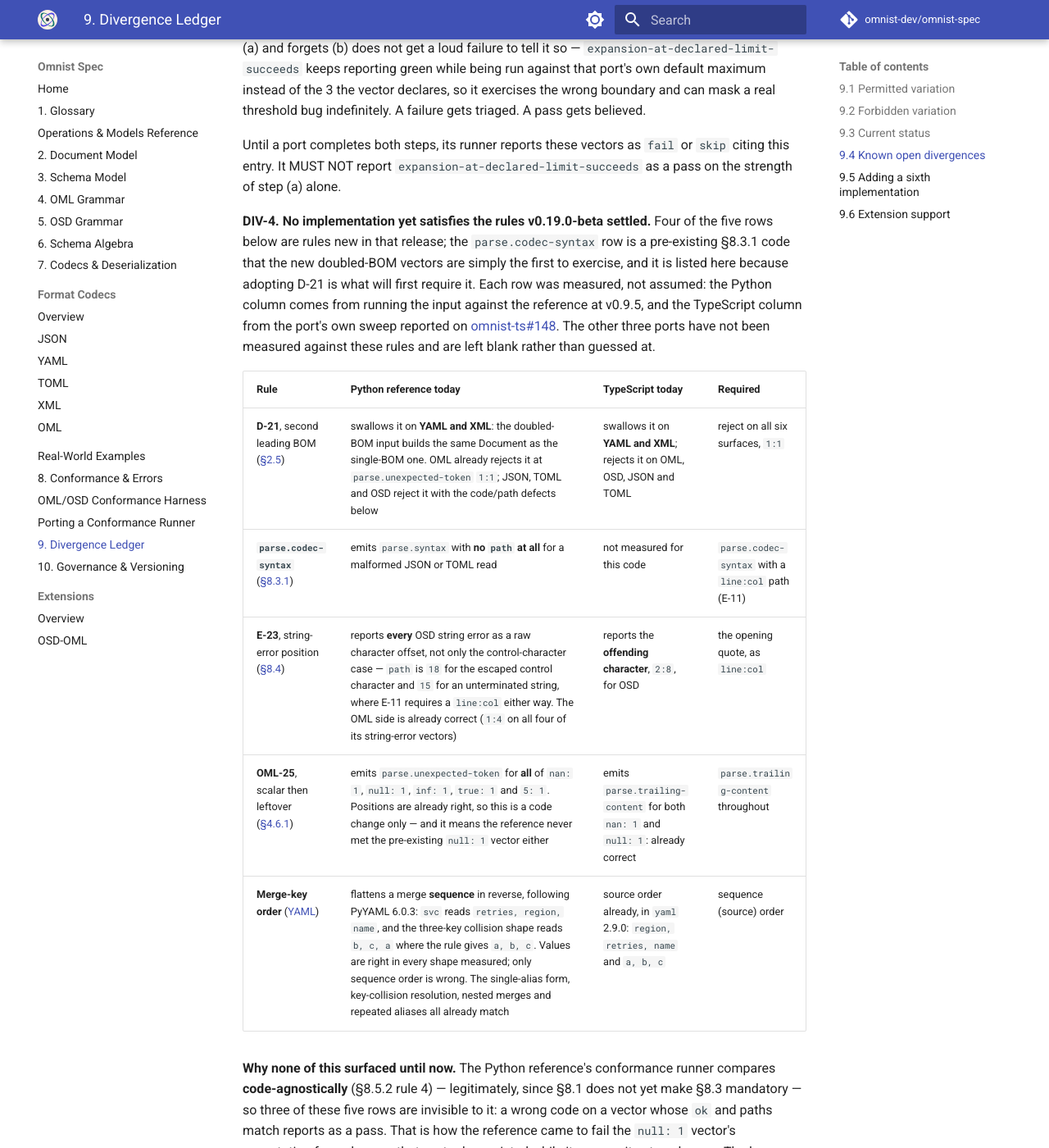
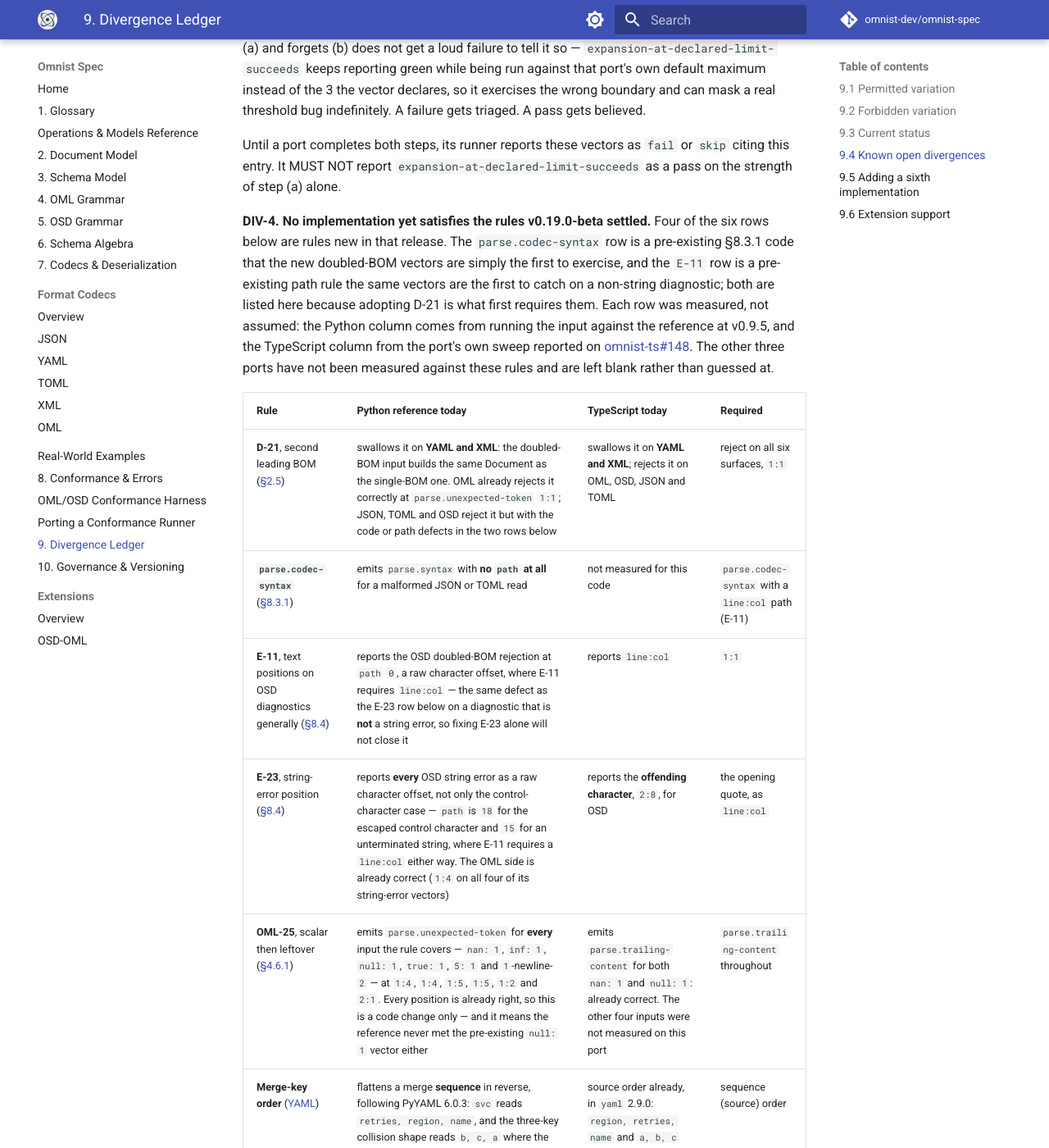
Before and after one commit to omnist-dev/omnist-spec, an MkDocs documentation site: the page built from docs/09-divergence-ledger.md, in a window 1280 px wide and 1400 px high, scrolled down 6304 px. Shown: the whole window at 82% size. Built offline with MkDocs 1.6.1 and Material for MkDocs 9.7.7, drawn with Linux system fonts in a browser that asks for light colours; comment, search, counter and statistics services are not loaded; some of the changed text lies outside the part shown.

Commit message:
Propagate D-21's corrected derivation; close residual review gaps
Second review: the normative text was right but the removal of D-21's false
derivation had not reached the places that quoted it.

- The claim that no grammar admits U+FEFF at offset zero on any of the six
  surfaces is gone from the CHANGELOG bullet (where it contradicted a later
  sentence in the same bullet) and from all six doubled-BOM vector comments.
  Each comment now states the Omnist-imposed MUST and carries only the
  rationale true of its own surface: OML, OSD and TOML reject natively; YAML
  1.2 and XML 1.0 admit a leading mark outright; RFC 8259 gives no
  cardinality. Grepped repo-wide for the phrase family.
- §8.3.1's paragraph above E-24 still carried the narrow definition and is
  widened to match the table row; E-24's "deliberate widening" now names both.
  The §8.3.8 contrast no longer calls the format.* codes refusals while
  offering a warning as the example.
- New DIV-4 row for the OSD doubled-BOM path defect (reference reports 0, not
  1:1) — a raw-offset defect on a diagnostic that is not a string error, so
  fixing E-23 alone will not close it. The OSD vector's "recorded as DIV-4"
  is now true.
- OML-25's DIV-4 row enumerates every input the rule covers including 1\n2,
  and `true: 1` gains the vector the rule's list was asserting without one.
- New formats-json/encoding/interior-bom-is-ordinary-content: nothing
  protected U+FEFF as content, so a pre-check written one character too wide
  would pass every doubled-BOM vector while corrupting labels and values.
  D-21 now states that a mark not at offset zero MUST be preserved.
- D-21 names what it costs: a YAML file whose first key is an unquoted key
  beginning with U+FEFF becomes unreadable. Measured — a mark elsewhere in
  that key, in any later key, or in a quoted key all read fine, and JSON,
  TOML and XML lose nothing.
- E-24 reworded decode-agnostically: the check runs on the input text after
  D-14 and D-15, before the codec's own parsing.

Also corrected a claim of my own that this review did not catch: DIV-4 said
four of its rows were invisible to a code-agnostic runner. Only OML-25 is —
the others differ in ok, in paths, or are skipped by that runner for carrying
no structured path. Fixed in the ledger, the porting doc, test-suite/README
and the CHANGELOG.

Suite goes to 249: eighteen new vectors, three corrected.

Co-Authored-By: Claude Opus 5 <noreply@anthropic.com>

```diff
--- a/docs/09-divergence-ledger.md
+++ b/docs/09-divergence-ledger.md
@@ -249,10 +249,12 @@ or `skip` citing this entry. It MUST NOT report
 alone.
 
 **DIV-4. No implementation yet satisfies the rules v0.19.0-beta settled.**
-Four of the five rows below are rules new in that release; the
+Four of the six rows below are rules new in that release. The
 `parse.codec-syntax` row is a pre-existing §8.3.1 code that the new
-doubled-BOM vectors are simply the first to exercise, and it is listed here
-because adopting D-21 is what will first require it. Each row was measured,
+doubled-BOM vectors are simply the first to exercise, and the `E-11` row is a
+pre-existing path rule the same vectors are the first to catch on a
+non-string diagnostic; both are listed here because adopting D-21 is what
+first requires them. Each row was measured,
 not assumed: the Python column comes from running the input against the
 reference at v0.9.5, and the TypeScript column from the port's own sweep
 reported on
@@ -262,24 +264,29 @@ blank rather than guessed at.
 
 | Rule | Python reference today | TypeScript today | Required |
 |---|---|---|---|
-| **D-21**, second leading BOM ([§2.5](02-document-model.md#25-encoding)) | swallows it on **YAML and XML**: the doubled-BOM input builds the same Document as the single-BOM one. OML already rejects it at `parse.unexpected-token` `1:1`; JSON, TOML and OSD reject it with the code/path defects below | swallows it on **YAML and XML**; rejects it on OML, OSD, JSON and TOML | reject on all six surfaces, `1:1` |
+| **D-21**, second leading BOM ([§2.5](02-document-model.md#25-encoding)) | swallows it on **YAML and XML**: the doubled-BOM input builds the same Document as the single-BOM one. OML already rejects it correctly at `parse.unexpected-token` `1:1`; JSON, TOML and OSD reject it but with the code or path defects in the two rows below | swallows it on **YAML and XML**; rejects it on OML, OSD, JSON and TOML | reject on all six surfaces, `1:1` |
 | **`parse.codec-syntax`** ([§8.3.1](08-conformance-and-errors.md#831-parse-text-to-document-stage-1)) | emits `parse.syntax` with **no `path` at all** for a malformed JSON or TOML read | not measured for this code | `parse.codec-syntax` with a `line:col` path (E-11) |
+| **E-11**, text positions on OSD diagnostics generally ([§8.4](08-conformance-and-errors.md#84-paths)) | reports the OSD doubled-BOM rejection at `path` `0`, a raw character offset, where E-11 requires `line:col` — the same defect as the E-23 row below on a diagnostic that is **not** a string error, so fixing E-23 alone will not close it | reports `line:col` | `1:1` |
 | **E-23**, string-error position ([§8.4](08-conformance-and-errors.md#84-paths)) | reports **every** OSD string error as a raw character offset, not only the control-character case — `path` is `18` for the escaped control character and `15` for an unterminated string, where E-11 requires a `line:col` either way. The OML side is already correct (`1:4` on all four of its string-error vectors) | reports the **offending character**, `2:8`, for OSD | the opening quote, as `line:col` |
-| **OML-25**, scalar then leftover ([§4.6.1](04-oml-grammar.md#461-top-level-disambiguation)) | emits `parse.unexpected-token` for **all** of `nan: 1`, `null: 1`, `inf: 1`, `true: 1` and `5: 1`. Positions are already right, so this is a code change only — and it means the reference never met the pre-existing `null: 1` vector either | emits `parse.trailing-content` for both `nan: 1` and `null: 1`: already correct | `parse.trailing-content` throughout |
+| **OML-25**, scalar then leftover ([§4.6.1](04-oml-grammar.md#461-top-level-disambiguation)) | emits `parse.unexpected-token` for **every** input the rule covers — `nan: 1`, `inf: 1`, `null: 1`, `true: 1`, `5: 1` and `1`-newline-`2` — at `1:4`, `1:4`, `1:5`, `1:5`, `1:2` and `2:1`. Every position is already right, so this is a code change only — and it means the reference never met the pre-existing `null: 1` vector either | emits `parse.trailing-content` for both `nan: 1` and `null: 1`: already correct. The other four inputs were not measured on this port | `parse.trailing-content` throughout |
 | **Merge-key order** ([YAML](formats/yaml.md)) | flattens a merge **sequence** in reverse, following PyYAML 6.0.3: `svc` reads `retries, region, name`, and the three-key collision shape reads `b, c, a` where the rule gives `a, b, c`. Values are right in every shape measured; only sequence order is wrong. The single-alias form, key-collision resolution, nested merges and repeated aliases all already match | source order already, in `yaml` 2.9.0: `region, retries, name` and `a, b, c` | sequence (source) order |
 
 **Why none of this surfaced until now.** The Python reference's conformance
 runner compares **code-agnostically** (§8.5.2 rule 4) — legitimately, since
-§8.1 does not yet make §8.3 mandatory — so three of these five rows are
-invisible to it: a wrong code on a vector whose `ok` and paths match reports
-as a pass. That is how the reference came to fail the `null: 1` vector's
-expectation for as long as that vector has existed while its own suite stayed
-green. The lesson generalizes past these five rules: **a code-agnostic runner
-passes vectors the implementation does not really satisfy**, and a port
-should report which comparison mode produced its numbers.
+§8.1 does not yet make §8.3 mandatory. One row is invisible to it outright:
+**OML-25**, where `ok` and every path already match and only the code is
+wrong, so the vector reports a pass. That is how the reference came to fail
+the `null: 1` vector's expectation for as long as that vector has existed
+while its own suite stayed green. The rest are masked differently rather than
+not at all — that runner also reports `skip` for any expected diagnostic
+carrying no structured path, which is every `parse.codec-syntax` case it
+produces today — and the D-21 and merge-order rows do fail loudly. The lesson
+generalizes past these six rows: **a code-agnostic runner passes vectors the
+implementation does not really satisfy**, and a port should report which
+comparison mode produced its numbers.
 
 **These vectors are an E-20 "not yet implemented" skip, not an E-21 one.**
-Sixteen vectors are new in v0.19.0-beta and three were corrected; a port that
+Eighteen vectors are new in v0.19.0-beta and three were corrected; a port that
 has not yet adopted the rules above may report the affected ones as `skip`
 under E-20's **first** category, which requires no ledger citation of its
 own. E-21's documented-divergence category — the one that MUST cite a ledger
@@ -289,7 +296,7 @@ a rule that landed, the same shape as `DIV-3`. This entry exists to record
 what the work is, not to convert it into a permitted divergence, and a port
 citing `DIV-4` as an E-21 reason is misreading it.
 
-Remove this entry when every implementation satisfies all five rows. Tracked
+Remove this entry when every implementation satisfies all six rows. Tracked
 by omnist-spec#98, #99, #100 and #101.
 
 ## 9.5 Adding a sixth implementation
```
Also changed, not shown: CHANGELOG.md (+29 -17 lines), docs/02-document-model.md (+24 -0 lines), docs/08-conformance-and-errors.md (+22 -13 lines), docs/porting-a-conformance-runner.md (+7 -6 lines), test-suite/README.md (+4 -3 lines), 6 other files.
